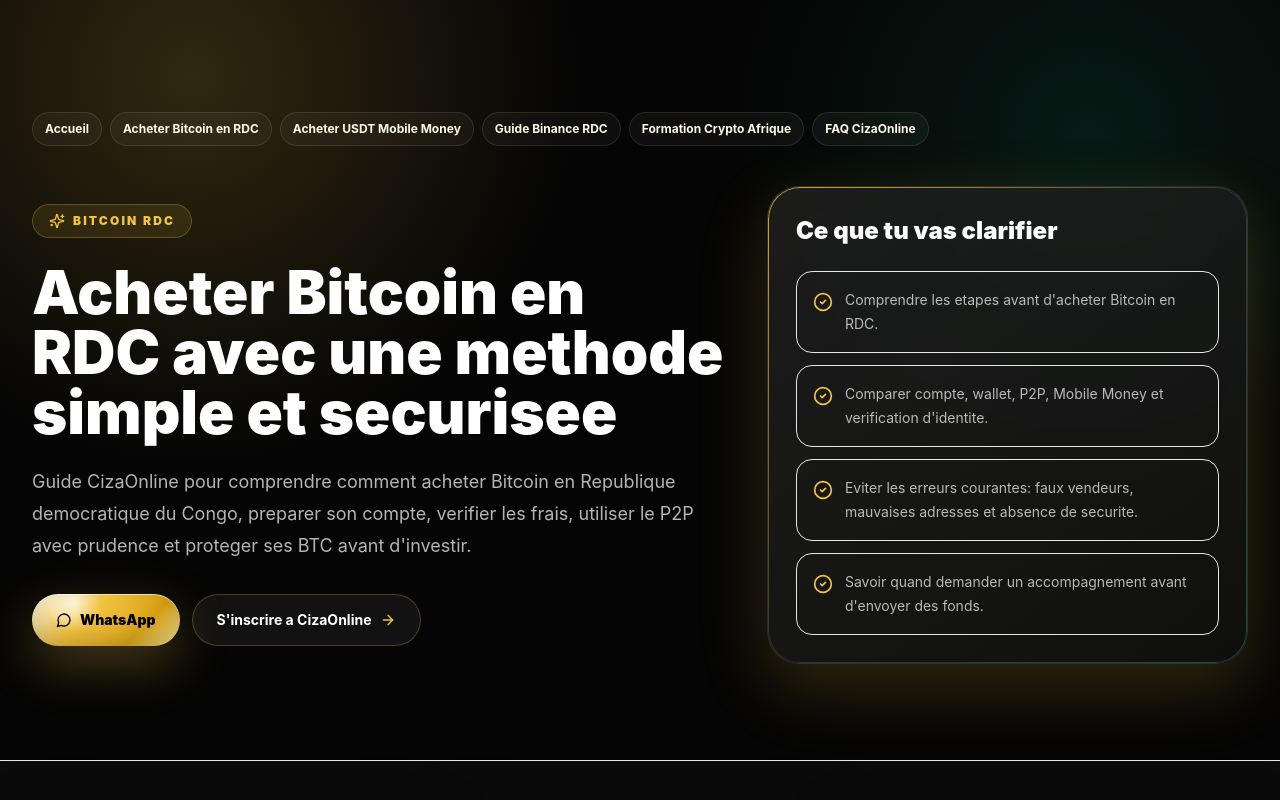
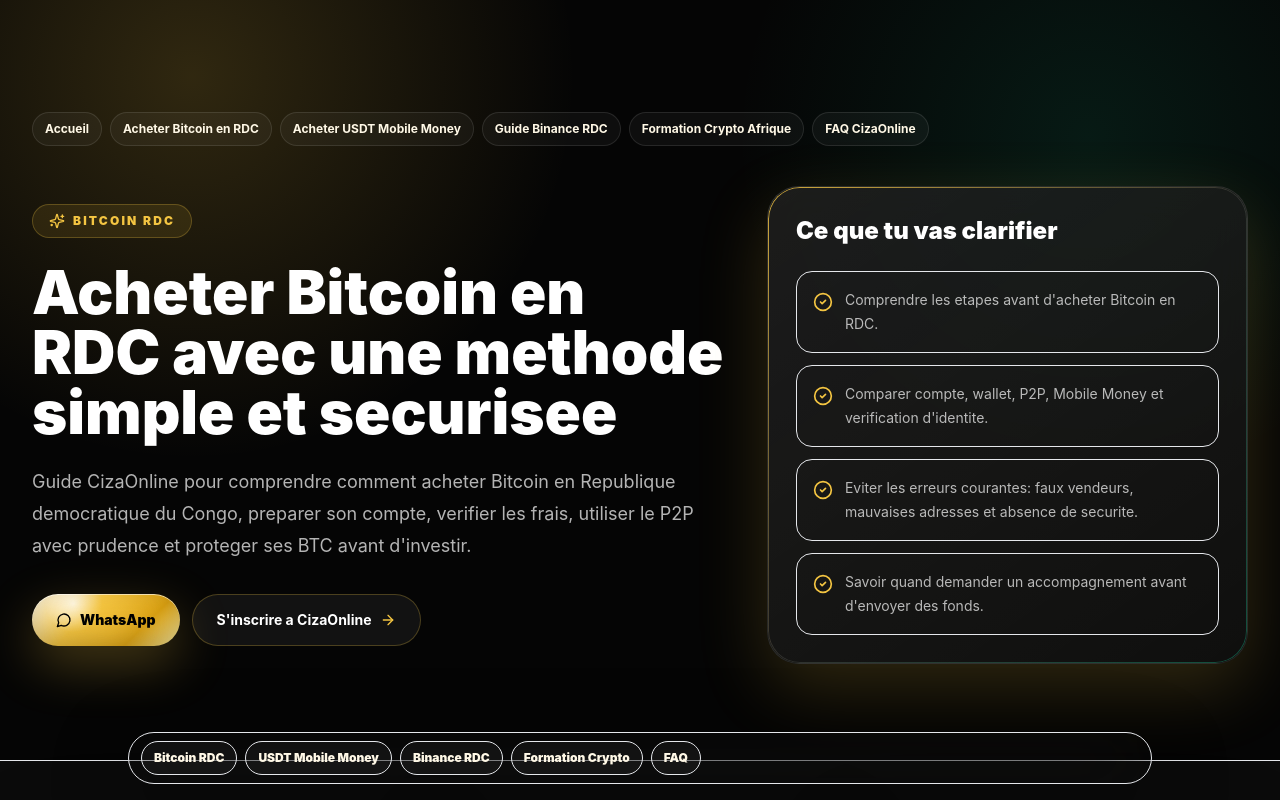
Before and after one commit to urbainciza0-web/cizaonline-premium-site, a Next.js app: page /acheter-bitcoin-rdc in a window 1280 px wide. Shown: the top 800 px of the page. Built offline with nearby package versions, Linux system fonts and the light colour scheme.

Commit message:
Add global navigation for SEO pages

```diff
--- a/app/layout.js
+++ b/app/layout.js
@@ -6,6 +6,14 @@
 const seoDescription =
   "CizaOnline accompagne les débutants, investisseurs et entreprises d'Afrique francophone avec des formations crypto, Binance, USDT, wallets, P2P et sécurité Web3.";
 const ogImage = "/images/ciza-hero.png";
+
+const seoNavigationLinks = [
+  { label: "Bitcoin RDC", href: "/acheter-bitcoin-rdc" },
+  { label: "USDT Mobile Money", href: "/acheter-usdt-mobile-money" },
+  { label: "Binance RDC", href: "/guide-binance-rdc" },
+  { label: "Formation Crypto", href: "/formation-crypto-afrique-francophone" },
+  { label: "FAQ", href: "/faq-cizaonline" }
+];
 
 const organizationSchema = {
   "@context": "https://schema.org",
@@ -145,6 +153,25 @@
   themeColor: "#050505"
 };
 
+function SeoNavigation() {
+  return (
+    <nav
+      aria-label="Navigation SEO CizaOnline"
+      className="fixed inset-x-2 bottom-3 z-40 mx-auto flex max-w-5xl gap-2 overflow-x-auto rounded-2xl border border-ciza-gold/18 bg-black/76 p-2 text-xs font-black text-white/72 shadow-panel backdrop-blur-2xl sm:bottom-4 sm:rounded-full sm:px-3"
+    >
+      {seoNavigationLinks.map((link) => (
+        <a
+          key={link.href}
+          href={link.href}
+          className="shrink-0 rounded-full border border-white/8 bg-white/[0.045] px-3 py-2 transition hover:border-ciza-gold/45 hover:bg-ciza-gold/10 hover:text-ciza-gold"
+        >
+          {link.label}
+        </a>
+      ))}
+    </nav>
+  );
+}
+
 export default function RootLayout({ children }) {
   return (
     <html lang="fr">
@@ -158,6 +185,7 @@
           dangerouslySetInnerHTML={{ __html: JSON.stringify(courseSchema) }}
         />
         <div className="noise-layer" />
+        <SeoNavigation />
         {children}
       </body>
     </html>
```
